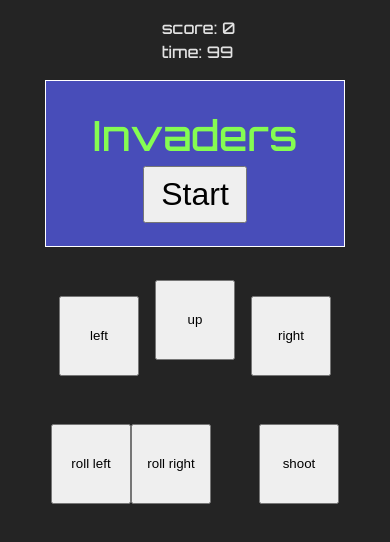
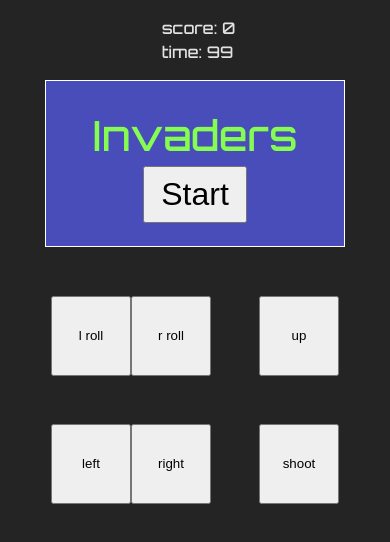
Before and after one commit to ChimentiMatt/-SpaceInvaders-Ease.js-, a Vue app: page / in a window 390 px wide. Shown: the top 542 px of the page. Built offline with nearby package versions, Linux system fonts and the light colour scheme.

Commit message:
re organized mobile buttons

```diff
--- a/src/App.vue
+++ b/src/App.vue
@@ -74,14 +74,14 @@ import EnemyBulletTestImg from "./assets/enemyBulletTest.png"
 
   <!-- temporary until I make a high quality version -->
   <div id="mobile-controls">
-    <button @click="onPress(null, 'ArrowLeft')">left</button>
+    <button @click="onPress(null, 'a')">l roll</button>
+    <button @click="onPress(null, 'd')">r roll</button>
     <button @click="onPress(null, 'ArrowUp')" id="up">up</button>
-    <button @click="onPress(null, 'ArrowRight')">right</button>
   </div>
 
   <div id="mobile-controls">
-    <button @click="onPress(null, 'a')">roll left</button>
-    <button @click="onPress(null, 'd')">roll right</button>
+    <button @click="onPress(null, 'ArrowLeft')">left</button>
+    <button @click="onPress(null, 'ArrowRight')">right</button>
     <button @click="onPress(null, 'Space')" id="shoot">shoot</button>
   </div>
 
--- a/src/style.css
+++ b/src/style.css
@@ -118,9 +118,8 @@
 
 #up{
   position: relative;
-  bottom: 1rem;
-  margin-left: 1rem;
-  margin-right: 1rem;
+  margin-left: 3rem;
+  /* margin-right: 1rem; */
 }
 
 #shoot{
```
